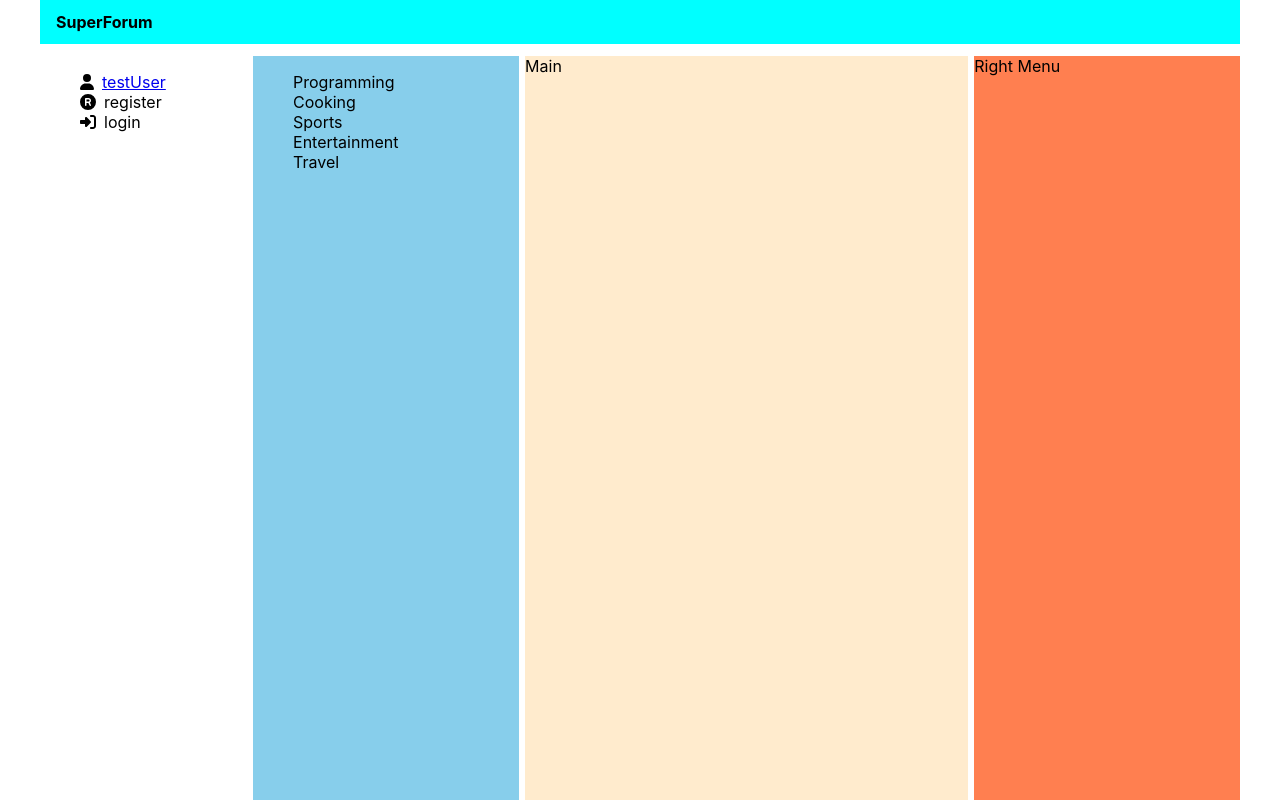
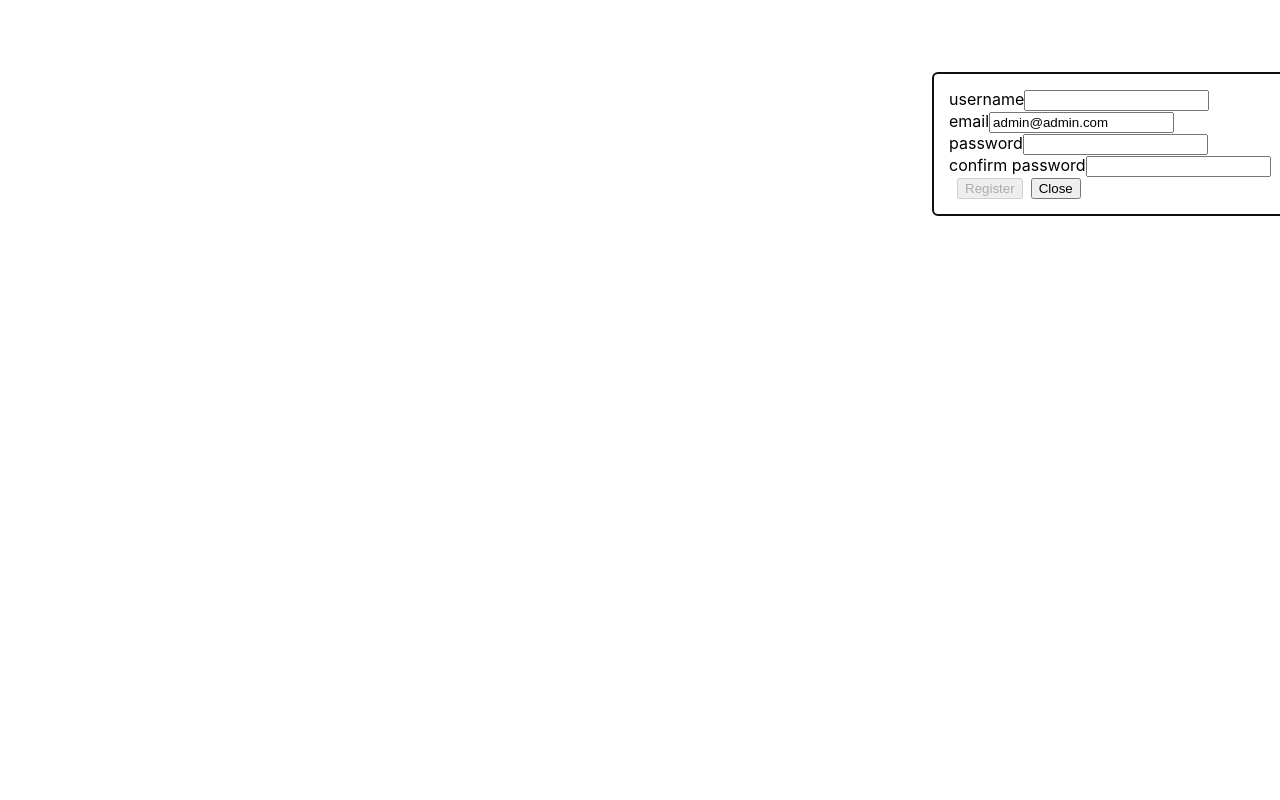
Before and after one commit to Miczeq22/forum-web-client, a React (Create React App) app: page /register in a window 1280 px wide. Shown: the top 800 px of the page. Built offline with nearby package versions, Linux system fonts and the light colour scheme.

Commit message:
✨ Register page

```diff
--- a/package.json
+++ b/package.json
@@ -13,6 +13,7 @@
     "@types/node": "16.11.42",
     "@types/react": "18.0.14",
     "@types/react-dom": "18.0.5",
+    "formik": "2.2.9",
     "react": "^18.2.0",
     "react-dom": "^18.2.0",
     "react-modal": "3.15.1",
@@ -21,7 +22,8 @@
     "react-scripts": "5.0.1",
     "redux": "4.2.0",
     "typescript": "4.7.4",
-    "web-vitals": "2.1.4"
+    "web-vitals": "2.1.4",
+    "yup": "0.32.11"
   },
   "scripts": {
     "start": "react-scripts start",
--- a/src/App.tsx
+++ b/src/App.tsx
@@ -1,19 +1,17 @@
+import { Route, Routes } from "react-router-dom";
 import "./App.css";
-import { LeftMenu } from "./components/LeftMenu";
-import { Main } from "./components/Main";
-import { Nav } from "./components/Nav";
-import { RightMenu } from "./components/RightMenu";
-import { SideBar } from "./components/sidebar/SideBar";
+import { Registration } from "./components/auth/Registration";
+import { Home } from "./components/home/Home";
 
 function App() {
   return (
-    <div className="App">
-      <Nav />
-      <SideBar />
-      <LeftMenu />
-      <Main />
-      <RightMenu />
-    </div>
+    <Routes>
+      <Route path="/" element={<Home />} />
+      <Route
+        path="/register"
+        element={<Registration isOpen onClickToggle={() => {}} />}
+      />
+    </Routes>
   );
 }
 
--- /dev/null
+++ b/src/components/auth/Registration.tsx
@@ -0,0 +1,94 @@
+import { useFormik } from "formik";
+import ReactModal from "react-modal";
+import * as Yup from "yup";
+
+interface Props {
+  isOpen: boolean;
+  onClickToggle: () => void;
+}
+
+interface RegisterInput {
+  userName: string;
+  password: string;
+  email: string;
+  passwordConfirm: string;
+}
+
+export const Registration = ({ isOpen, onClickToggle }: Props) => {
+  const formik = useFormik<RegisterInput>({
+    initialValues: {
+      userName: "",
+      password: "",
+      email: "admin@admin.com",
+      passwordConfirm: "",
+    },
+    onSubmit: (values) => console.log(values),
+    validateOnMount: true,
+    validationSchema: Yup.object({
+      userName: Yup.string().trim().required(),
+      email: Yup.string().email().required(),
+      password: Yup.string().trim().required(),
+      passwordConfirm: Yup.string()
+        .trim()
+        .test(
+          "equal",
+          "passwords do not match",
+          function (value: string | undefined) {
+            const passwordRef = Yup.ref("password");
+
+            return value === this.resolve(passwordRef);
+          }
+        ),
+    }),
+  });
+
+  return (
+    <ReactModal
+      className="modal-menu"
+      isOpen={isOpen}
+      onRequestClose={onClickToggle}
+      shouldCloseOnOverlayClick
+    >
+      <form onSubmit={formik.handleSubmit}>
+        <div className="reg-inputs">
+          <label>username</label>
+          <input type="text" {...formik.getFieldProps("userName")} />
+        </div>
+        <div>
+          <label>email</label>
+          <input type="email" {...formik.getFieldProps("email")} />
+        </div>
+        <div>
+          <label>password</label>
+          <input type="password" {...formik.getFieldProps("password")} />
+        </div>
+        <div>
+          <label>confirm password</label>
+          <input type="password" {...formik.getFieldProps("passwordConfirm")} />
+        </div>
+        <div className="form-buttons">
+          <div className="form-btn-left">
+            <button
+              style={{
+                marginLeft: "0.5rem",
+              }}
+              className="action-btn"
+              disabled={!formik.isValid}
+              type="submit"
+            >
+              Register
+            </button>
+            <button
+              className="cancel-btn"
+              style={{
+                marginLeft: "0.5rem",
+              }}
+            >
+              Close
+            </button>
+          </div>
+        </div>
+      </form>
+    </ReactModal>
+  );
+};
--- /dev/null
+++ b/src/components/home/Home.tsx
@@ -0,0 +1,17 @@
+import { LeftMenu } from "../LeftMenu";
+import { Main } from "../Main";
+import { Nav } from "../Nav";
+import { RightMenu } from "../RightMenu";
+import { SideBar } from "../sidebar/SideBar";
+
+export const Home = () => (
+  <div className="screen-root-container home-container">
+    <div className="navigation">
+      <Nav />
+    </div>
+    <SideBar />
+    <LeftMenu />
+    <Main />
+    <RightMenu />
+  </div>
+);
```
Also changed, not shown: src/common/validators/PasswordValidator.ts (added, +30 -0 lines), 1 other file (tests, documents, lock files or other folders).
